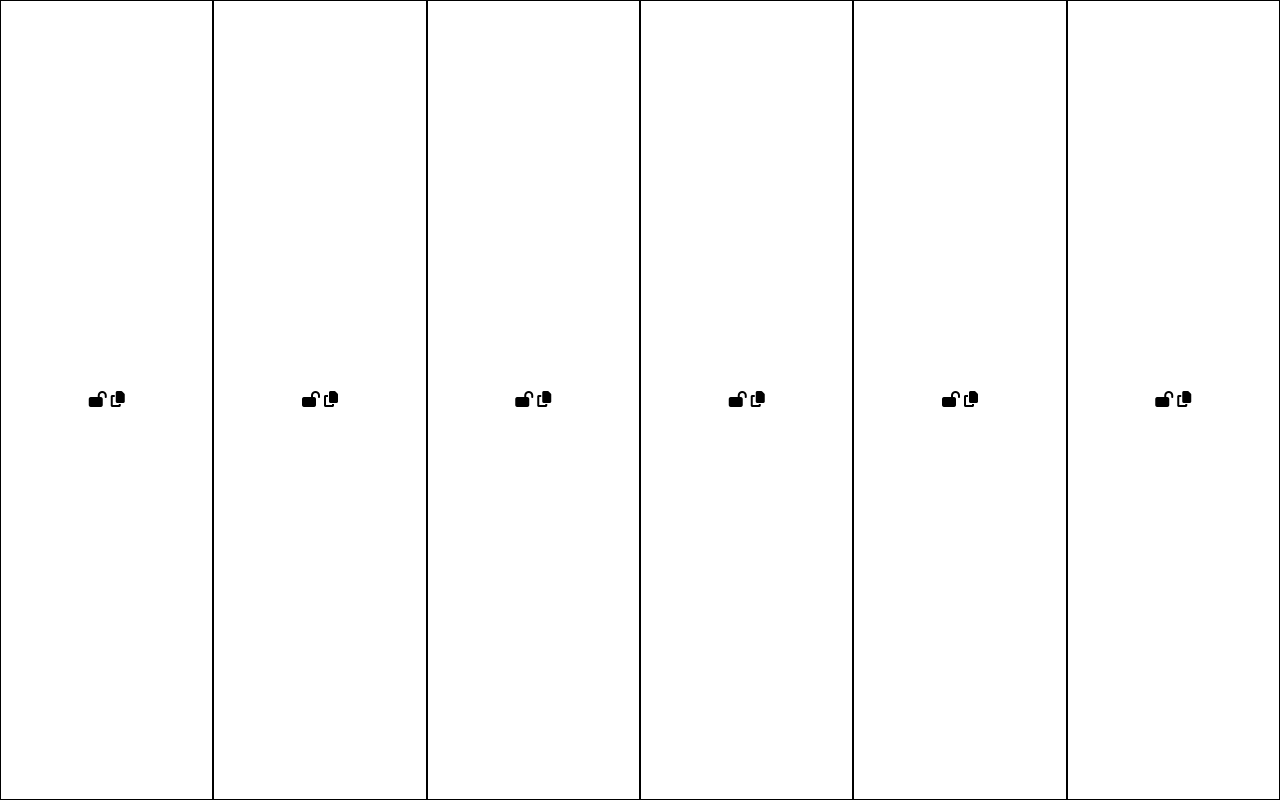
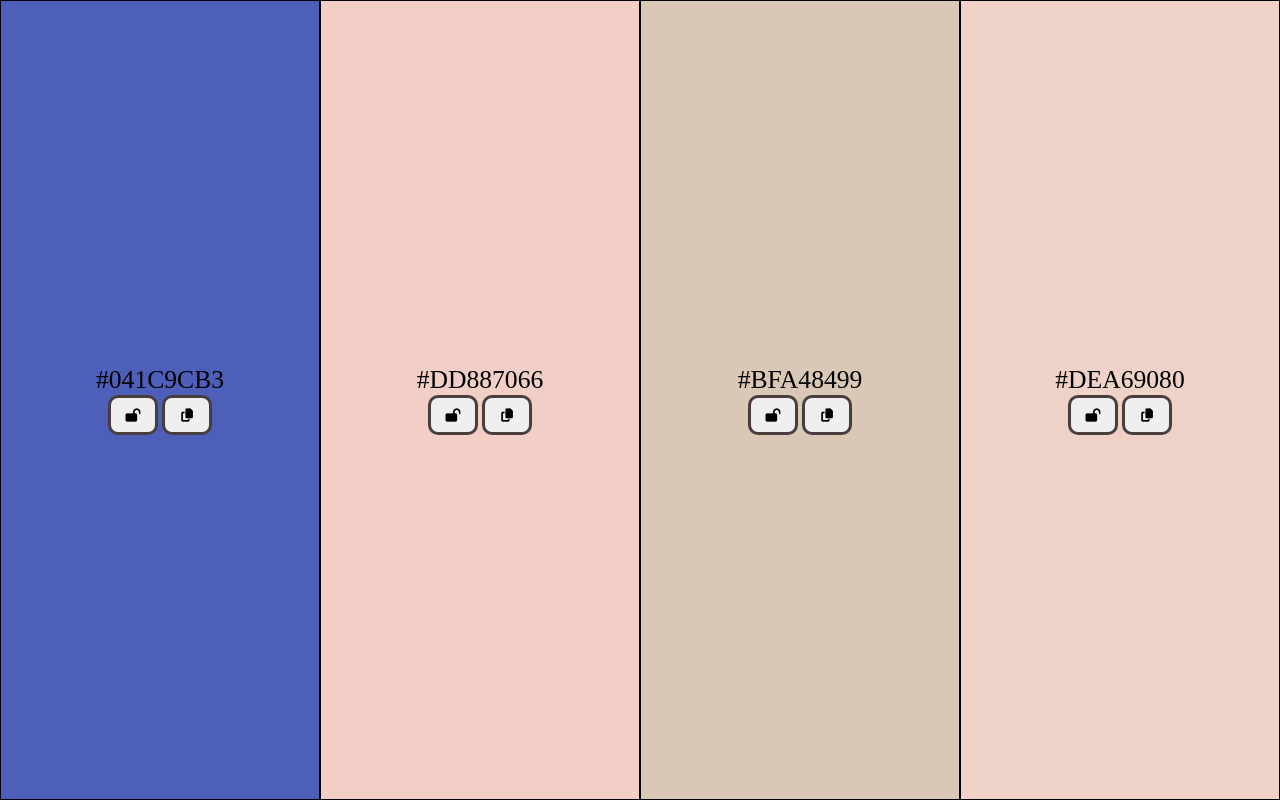
Before and after one commit to JRSLGD/MyWebSite, a plain HTML site: page HTML/palette.html in a window 1280 px wide. Drawn offline with Linux system fonts and the light colour scheme.

Commit message:
implant des fonctionnalitéess des boutons

```diff
--- a/CSS/palette.css
+++ b/CSS/palette.css
@@ -70,3 +70,15 @@
 .container div.locked .fa-lock-open{
     display: none;
 }
+
+.action-button-container button{
+    width: 50px;
+    height: 40px;
+    border: 3px solid rgba(49, 35, 35, 0.87);
+    border-radius: 10px;
+    transition: all 0.1s ease-in-out;
+}
+
+.action-button-container button:hover{
+    border: 1px solid gray;
+}
--- a/HTML/palette.html
+++ b/HTML/palette.html
@@ -13,51 +13,45 @@
         <div class="color-column">
             <div class="code-label"></div>
             <div class="action-button-container">
+                <button>
                     <i class="fa-solid fa-lock-open"></i>
                     <i class="fa-solid fa-lock"></i>
-                <i class="fa-solid fa-copy"></i>
+                </button>
+                <button><i class="fa-solid fa-copy"></i></button>
             </div>
         </div>
         <div class="color-column">
             <div class="code-label"></div>
             <div class="action-button-container">
+                <button>
                     <i class="fa-solid fa-lock-open"></i>
                     <i class="fa-solid fa-lock"></i>
-                <i class="fa-solid fa-copy"></i>
+                </button>
+                <button><i class="fa-solid fa-copy"></i></button>
             </div>
         </div>
         <div class="color-column">
             <div class="code-label"></div>
             <div class="action-button-container">
+                <button>
                     <i class="fa-solid fa-lock-open"></i>
                     <i class="fa-solid fa-lock"></i>
-                <i class="fa-solid fa-copy"></i>
+                </button>
+                <button><i class="fa-solid fa-copy"></i></button>
             </div>
         </div>
                 <div class="color-column">
             <div class="code-label"></div>
             <div class="action-button-container">
+                <button>
                     <i class="fa-solid fa-lock-open"></i>
                     <i class="fa-solid fa-lock"></i>
-                <i class="fa-solid fa-copy"></i>
+                </button>
+                <button><i class="fa-solid fa-copy"></i></button>
             </div>
         </div>
-        <div class="color-column">
-            <div class="code-label"></div>
-            <div class="action-button-container">
-                <i class="fa-solid fa-lock-open"></i>
-                <i class="fa-solid fa-lock"></i>
-                <i class="fa-solid fa-copy"></i>
-            </div>
-        </div>
-        <div class="color-column">
-            <div class="code-label"></div>
-            <div class="action-button-container">
-                <i class="fa-solid fa-lock-open"></i>
-                <i class="fa-solid fa-lock"></i>
-                <i class="fa-solid fa-copy"></i>
-            </div>
-        </div>
+
+
 
     </div>
 
--- a/Js/RandomColor.js
+++ b/Js/RandomColor.js
@@ -12,12 +12,12 @@ function random_float(min = 0 ,max = 1 , decimals = 1)
 }
 
 function GiveHex(red = 0, green = 0, blue = 0, alpha = 1) {
-    red = red.toString(16).padStart(2,"0")
-    green = green.toString(16).padStart(2,"0")
-    blue = blue.toString(16).padStart(2,"0")
+    let hex_red = red.toString(16).padStart(2,"0")
+    let hex_green = green.toString(16).padStart(2,"0")
+    let hex_blue = blue.toString(16).padStart(2,"0")
     alpha = Math.round(alpha*255)
-    alpha = alpha.toString(16).padStart(2,"0")
-    let code = ("#"+red + green + blue +alpha);
+    let hex_alpha = alpha.toString(16).padStart(2,"0")
+    let code = ("#"+hex_red + hex_green + hex_blue + hex_alpha);
     return code.toUpperCase();
 }
 
@@ -37,7 +37,7 @@ function generate_palette(){
         let red = random_int(0,255);
         let green = random_int(0,255);
         let blue = random_int(0,255);
-        let alpha = random_float();
+        let alpha = random_float(0.3,0.8);
         element.style.backgroundColor = `rgba(${red}, ${green}, ${blue}, ${alpha})`;
         element.children[0].innerHTML = GiveHex(red,green,blue,alpha)
         }
@@ -48,9 +48,20 @@ function generate_palette(){
 
 for (let index = 0; index < container.children.length; index++)
 {
-    let element = container.children[index]
-    element.addEventListener("click", function () {
-        element.classList.toggle("locked")
+    let color_box = container.children[index];
+    let buttons_container = color_box.children[1];
+    let lock_button = buttons_container.children[0];
+    let copy_button = buttons_container.children[1];
+    lock_button.addEventListener("click", function () {
+        color_box.classList.toggle("locked");
+    })
+    copy_button.addEventListener("click", function() {
+        let hex_code_label = color_box.children[0]
+        try {
+            navigator.clipboard.writeText(hex_code_label.textContent);
+        } catch (error) {
+            alert("Something went wrong... ",error);
+        }
     })
 
 
@@ -60,9 +71,11 @@ for (let index = 0; index < container.children.length; index++)
 
 window.addEventListener("keyup", function (event)
 {
-    if (event.key === " " || event.key === "Spacebar")
+    if (event.key.toLowerCase() =="r")
         {
-            generate_palette(  )
+            generate_palette()
         }
 }
 )
+
+document.addEventListener("DOMContentLoaded", generate_palette())
```
Lines whose indentation alone changed are shown as unchanged.
